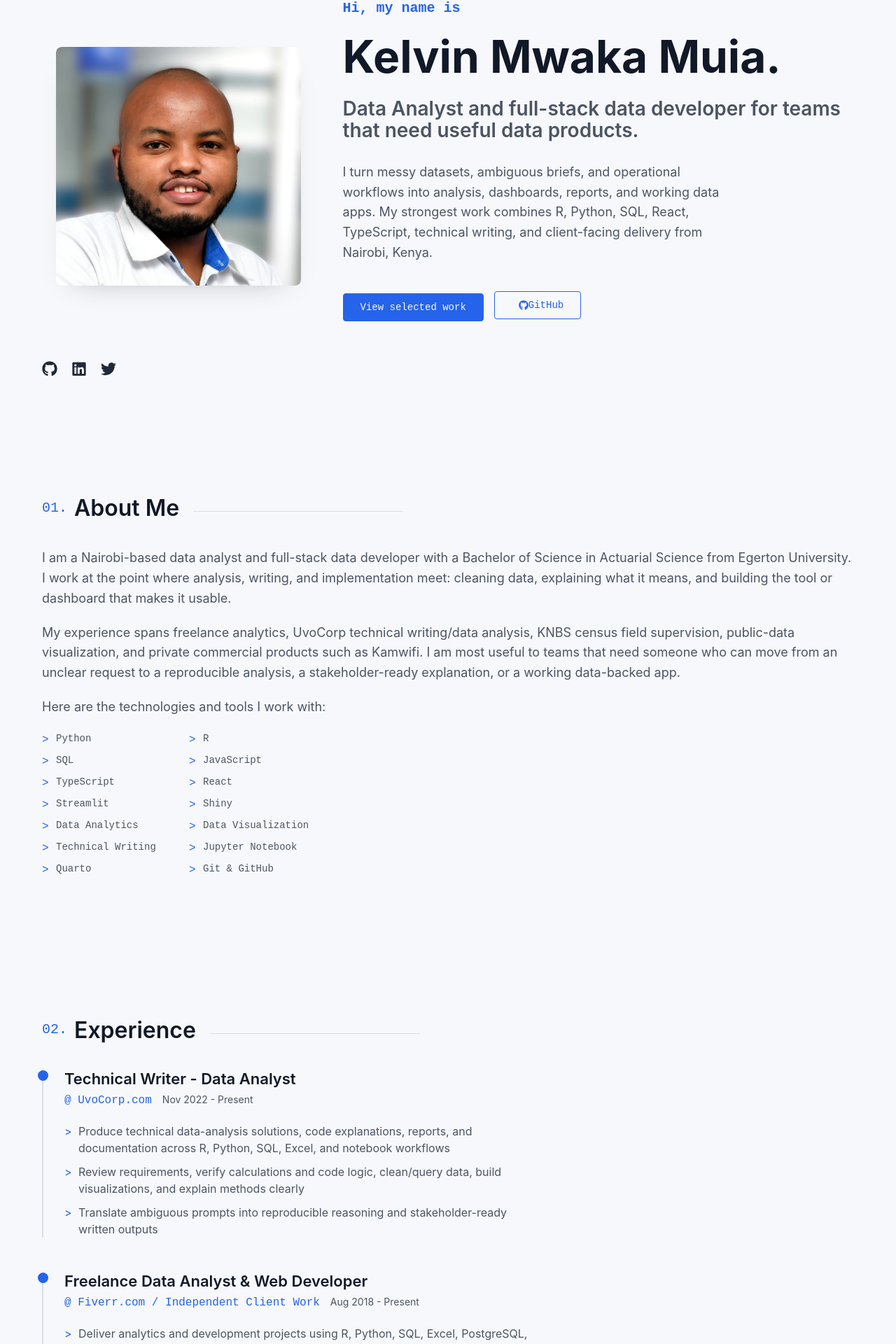
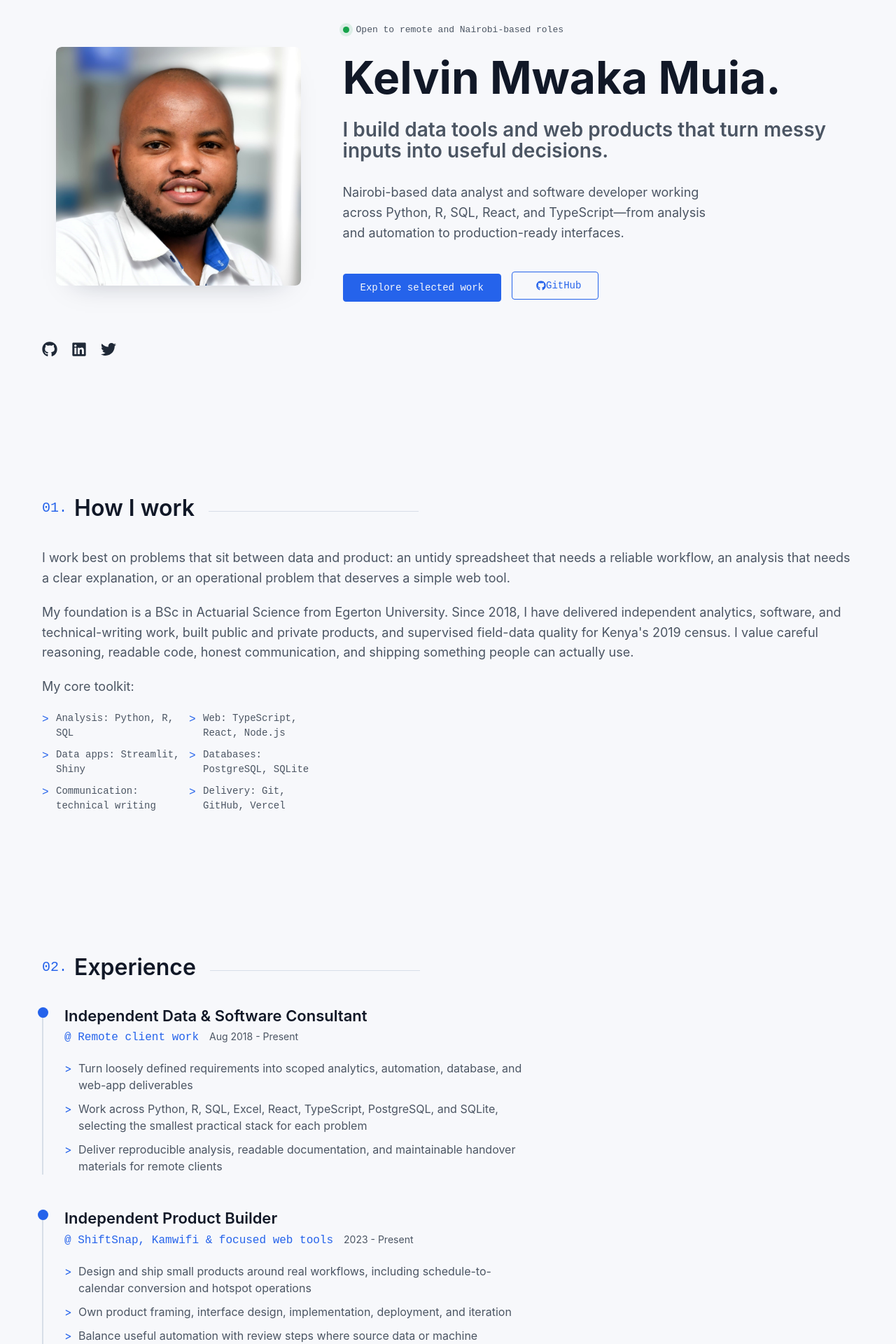
Before and after one commit to kelvinmmuia/personal-website, a React (Vite) app: page / in a window 1280 px wide. Shown: the part 134-2054 px from the top of the page at 70% size. Built offline with nearby package versions, Linux system fonts and the light colour scheme.

Commit message:
Refocus portfolio around shipped data products

```diff
--- a/index.html
+++ b/index.html
@@ -4,9 +4,9 @@
     <meta charset="UTF-8" />
     <link rel="icon" type="image/svg+xml" href="%BASE_URL%favicon.svg" />
     <meta name="viewport" content="width=device-width, initial-scale=1.0" />
-    <meta name="description" content="Kelvin Mwaka Muia - Data analyst and full-stack data developer building dashboards, reports, and data apps for teams and clients." />
+    <meta name="description" content="Kelvin Mwaka Muia is a Nairobi-based data analyst and software developer building useful data tools and web products with Python, R, SQL, React, and TypeScript." />
     <meta name="theme-color" content="#f7f8fb" />
-    <title>Kelvin Mwaka Muia - Data Analyst and Full-Stack Data Developer</title>
+    <title>Kelvin Mwaka Muia | Data Analyst & Software Developer</title>
   </head>
   <body>
     <div id="root"></div>
--- a/src/App.css
+++ b/src/App.css
@@ -319,6 +319,24 @@ img {
   margin-bottom: 20px;
 }
 
+.availability {
+  display: inline-flex;
+  align-items: center;
+  gap: 10px;
+  margin-bottom: 20px;
+  color: var(--gray);
+  font-family: var(--font-mono);
+  font-size: 13px;
+}
+
+.availability span {
+  width: 9px;
+  height: 9px;
+  border-radius: 50%;
+  background: #16a34a;
+  box-shadow: 0 0 0 5px rgba(22, 163, 74, 0.12);
+}
+
 .name {
   font-size: clamp(36px, 7vw, 64px);
   font-weight: 700;
@@ -523,6 +541,16 @@ img {
   transform: translateY(-4px);
   box-shadow: 0 24px 46px -30px rgba(15, 23, 42, 0.45);
   border-color: rgba(37, 99, 235, 0.28);
+}
+
+.project-card:first-child {
+  grid-column: span 2;
+  border-color: rgba(37, 99, 235, 0.35);
+  background: linear-gradient(135deg, #ffffff 0%, #f4f7ff 100%);
+}
+
+.project-card:first-child .project-proof-panel {
+  background: linear-gradient(135deg, #dbeafe 0%, #eef2ff 100%);
 }
 
 .project-image-wrapper {
@@ -824,6 +852,9 @@ img {
 }
 
 @media (max-width: 768px) {
+  .project-card:first-child {
+    grid-column: span 1;
+  }
   .mobile-menu-btn {
     display: block;
   }
--- a/src/components/About.tsx
+++ b/src/components/About.tsx
@@ -2,42 +2,33 @@ import { FC } from 'react';
 
 const About: FC<{ id: string }> = ({ id }) => {
   const skills = [
-    'Python',
-    'R',
-    'SQL',
-    'JavaScript',
-    'TypeScript',
-    'React',
-    'Streamlit',
-    'Shiny',
-    'Data Analytics',
-    'Data Visualization',
-    'Technical Writing',
-    'Jupyter Notebook',
-    'Quarto',
-    'Git & GitHub',
+    'Analysis: Python, R, SQL',
+    'Web: TypeScript, React, Node.js',
+    'Data apps: Streamlit, Shiny',
+    'Databases: PostgreSQL, SQLite',
+    'Communication: technical writing',
+    'Delivery: Git, GitHub, Vercel',
   ];
 
   return (
     <section id={id} className="section about">
       <div className="container">
         <h2 className="section-title">
-          <span>01.</span> About Me
+          <span>01.</span> How I work
         </h2>
         <div className="about-content">
           <div className="about-text">
             <p>
-              I am a Nairobi-based data analyst and full-stack data developer with a Bachelor of Science in Actuarial Science
-              from Egerton University. I work at the point where analysis, writing, and implementation meet: cleaning data,
-              explaining what it means, and building the tool or dashboard that makes it usable.
+              I work best on problems that sit between data and product: an untidy spreadsheet that needs a reliable workflow,
+              an analysis that needs a clear explanation, or an operational problem that deserves a simple web tool.
             </p>
             <p>
-              My experience spans freelance analytics, UvoCorp technical writing/data analysis, KNBS census field supervision,
-              public-data visualization, and private commercial products such as Kamwifi. I am most useful to teams that need someone
-              who can move from an unclear request to a reproducible analysis, a stakeholder-ready explanation, or a working data-backed app.
+              My foundation is a BSc in Actuarial Science from Egerton University. Since 2018, I have delivered independent analytics,
+              software, and technical-writing work, built public and private products, and supervised field-data quality for Kenya's 2019 census.
+              I value careful reasoning, readable code, honest communication, and shipping something people can actually use.
             </p>
             <p>
-              Here are the technologies and tools I work with:
+              My core toolkit:
             </p>
             <ul className="skills-list">
               {skills.map((skill, index) => (
--- a/src/components/Contact.tsx
+++ b/src/components/Contact.tsx
@@ -54,23 +54,14 @@ const Contact: FC<{ id: string }> = ({ id }) => {
         <div className="contact-content">
           <div className="contact-text">
             <p>
-              I am open to data analyst, BI/reporting, full-stack data app, AI evaluation, consultancy, and contractor roles.
-              The fastest way to reach me is email or phone.
+              I am interested in data analyst, analytics engineering, technical product, and software roles where I can combine analysis with implementation.
+              I also take on carefully scoped contract work. The fastest way to reach me is email.
             </p>
 
             <div className="contact-info">
               <p><strong>Email:</strong></p>
               <a href="mailto:kelvinmwaka@gmail.com" className="email-link">
                 kelvinmwaka@gmail.com
-              </a>
-              <br />
-              <a href="mailto:kelvinmwakamuia@gmail.com" className="email-link">
-                kelvinmwakamuia@gmail.com
-              </a>
-
-              <p style={{ marginTop: '20px' }}><strong>Phone:</strong></p>
-              <a href="tel:+254728450288" className="email-link">
-                +254 728 450 288
               </a>
 
               <p style={{ marginTop: '20px' }}><strong>Location:</strong></p>
--- a/src/components/Experience.tsx
+++ b/src/components/Experience.tsx
@@ -3,24 +3,24 @@ import { FC } from 'react';
 const experiences = [
   {
     id: 1,
-    role: 'Technical Writer - Data Analyst',
-    company: 'UvoCorp.com',
-    period: 'Nov 2022 - Present',
+    role: 'Independent Data & Software Consultant',
+    company: 'Remote client work',
+    period: 'Aug 2018 - Present',
     description: [
-      'Produce technical data-analysis solutions, code explanations, reports, and documentation across R, Python, SQL, Excel, and notebook workflows',
-      'Review requirements, verify calculations and code logic, clean/query data, build visualizations, and explain methods clearly',
-      'Translate ambiguous prompts into reproducible reasoning and stakeholder-ready written outputs',
+      'Turn loosely defined requirements into scoped analytics, automation, database, and web-app deliverables',
+      'Work across Python, R, SQL, Excel, React, TypeScript, PostgreSQL, and SQLite, selecting the smallest practical stack for each problem',
+      'Deliver reproducible analysis, readable documentation, and maintainable handover materials for remote clients',
     ],
   },
   {
     id: 2,
-    role: 'Freelance Data Analyst & Web Developer',
-    company: 'Fiverr.com / Independent Client Work',
-    period: 'Aug 2018 - Present',
+    role: 'Independent Product Builder',
+    company: 'ShiftSnap, Kamwifi & focused web tools',
+    period: '2023 - Present',
     description: [
-      'Deliver analytics and development projects using R, Python, SQL, Excel, PostgreSQL, MySQL, SQLite, React, TypeScript, PHP, and GitHub',
-      'Build data apps, dashboards, database-backed tools, and private commercial products from ambiguous client briefs',
-      'Publish public projects in machine learning, forecasting, decision theory, geospatial analysis, Kenyan public data, and database applications',
+      'Design and ship small products around real workflows, including schedule-to-calendar conversion and hotspot operations',
+      'Own product framing, interface design, implementation, deployment, and iteration',
+      'Balance useful automation with review steps where source data or machine extraction can be imperfect',
     ],
   },
   {
--- a/src/components/Hero.tsx
+++ b/src/components/Hero.tsx
@@ -18,12 +18,11 @@ const Hero: FC<{ id: string }> = ({ id }) => {
           </div>
 
           <div className="hero-content">
-            <h4 className="greeting">Hi, my name is</h4>
+            <div className="availability"><span aria-hidden="true" /> Open to remote and Nairobi-based roles</div>
             <h1 className="name">Kelvin Mwaka Muia.</h1>
-            <h2 className="title">Data Analyst and full-stack data developer for teams that need useful data products.</h2>
+            <h2 className="title">I build data tools and web products that turn messy inputs into useful decisions.</h2>
             <p className="description">
-              I turn messy datasets, ambiguous briefs, and operational workflows into analysis, dashboards, reports, and working data apps.
-              My strongest work combines R, Python, SQL, React, TypeScript, technical writing, and client-facing delivery from Nairobi, Kenya.
+              Nairobi-based data analyst and software developer working across Python, R, SQL, React, and TypeScript—from analysis and automation to production-ready interfaces.
             </p>
             <div className="cta-buttons">
               <a
@@ -34,7 +33,7 @@ const Hero: FC<{ id: string }> = ({ id }) => {
                   document.getElementById('projects')?.scrollIntoView({ behavior: 'smooth' });
                 }}
               >
-                View selected work
+                Explore selected work
               </a>
               <a
                 href="https://github.com/kelvinmmuia"
--- a/src/components/Projects.tsx
+++ b/src/components/Projects.tsx
@@ -9,53 +9,51 @@ type Project = {
   github?: string;
   demo?: string;
   image?: string;
-  proof: 'Public repo' | 'Live app' | 'Private product';
+  proof: 'Public repo' | 'Live app · private source' | 'Private product';
 };
 
 const projects: Project[] = [
   {
     id: 1,
+    title: 'ShiftSnap',
+    summary: 'A privacy-friendly schedule parser that turns screenshots or pasted shift text into editable events, a weekly summary, and an import-ready calendar file.',
+    technologies: ['TypeScript', 'React', 'OCR workflow', 'Calendar export', 'Vercel'],
+    demo: 'https://shiftsnap-phi.vercel.app/',
+    proof: 'Live app · private source',
+  },
+  {
+    id: 2,
     title: 'Kamwifi',
-    summary: 'Commercial WiFi monetization and operations product for hotspot access, customer workflows, and network-admin visibility.',
+    summary: 'A commercial hotspot platform connecting customer access, payments, network operations, and admin visibility for WiFi operators.',
     technologies: ['Product', 'MikroTik', 'Payments', 'Dashboards', 'Operations'],
     demo: 'https://kamwifi.co.ke/',
     proof: 'Private product',
   },
   {
-    id: 2,
+    id: 3,
     title: 'CLOApp - Course Learning Outcomes',
-    summary: 'No signup. No login. Start mapping. Build course learning outcomes, weekly topics, assessments, and coverage matrices in a focused workspace with exportable outputs.',
+    summary: 'A focused curriculum-mapping workspace for aligning learning outcomes, weekly topics, assessments, and coverage, with no account required.',
     technologies: ['React', 'TypeScript', 'Curriculum mapping', 'Exports', 'Vercel'],
     demo: 'https://cloapp-gamma.vercel.app/',
-    proof: 'Live app',
+    proof: 'Live app · private source',
   },
   {
-    id: 3,
+    id: 4,
     title: 'Movie Database Management System',
-    summary: 'Streamlit and SQLite database application for movie catalog management, relationships, and search workflows.',
+    summary: 'A deployed Streamlit and SQLite application for managing a relational movie catalogue and searching across connected records.',
     technologies: ['Python', 'Streamlit', 'SQLite', 'Data app', 'Search'],
     github: 'https://github.com/kelvinmmuia/MoviesDBapp',
     demo: 'https://moviesdbapp.streamlit.app/',
-    proof: 'Live app',
+    proof: 'Public repo',
   },
   {
-    id: 4,
+    id: 5,
     title: 'SVM Custom Implementation',
     summary: 'Support Vector Machine workflows for regression and classification with Linear, RBF, Polynomial, and Sigmoid kernels.',
     technologies: ['Python', 'Machine Learning', 'NumPy', 'Pandas', 'Model evaluation'],
     github: 'https://github.com/kelvinmmuia/SVM-python-custom',
     demo: 'https://github.com/kelvinmmuia/SVM-python-custom',
     image: '/SVM_Custom_Implementation.png',
-    proof: 'Public repo',
-  },
-  {
-    id: 5,
-    title: 'Kenyan Climate Data Timeseries',
-    summary: 'Forecasting and visualization workflows for Kenyan rainfall and temperature data.',
-    technologies: ['Python', 'R', 'Forecasting', 'Visualization', 'Data cleaning'],
-    github: 'https://github.com/kelvinmmuia/Kenyan_Climate_Data_Timeseries',
-    demo: 'https://github.com/kelvinmmuia/Kenyan_Climate_Data_Timeseries/blob/main/annfittedvsactualvalues.png',
-    image: '/Kenyan_Climate_Data_Timeseries.png',
     proof: 'Public repo',
   },
   {
@@ -66,26 +64,6 @@ const projects: Project[] = [
     github: 'https://github.com/kelvinmmuia/KPHC2019andKenyanCountiesData',
     demo: 'https://kelvinmwakamuia.shinyapps.io/KPHC2019andKenyanCountiesData/',
     image: '/Kenya_Population_Housing_Census.png',
-    proof: 'Live app',
-  },
-  {
-    id: 7,
-    title: 'Kenya Employment Analysis',
-    summary: 'Analysis of employment trends in Kenya from 2010 to 2019 across sectors and reporting outputs.',
-    technologies: ['R', 'Python', 'Statistics', 'Visualization', 'Reporting'],
-    github: 'https://github.com/kelvinmmuia/Total_estimated_employment_in_kenya_2010_2019',
-    demo: 'https://github.com/kelvinmmuia/Total_estimated_employment_in_kenya_2010_2019/blob/main/total_estimated_employment.pdf',
-    image: '/Kenya_Employment_Analysis.png',
-    proof: 'Public repo',
-  },
-  {
-    id: 8,
-    title: 'Optimal Stopping Problem',
-    summary: 'Decision-theory explanation and implementation of the Secretary Problem and house-hunting scenario.',
-    technologies: ['Statistics', 'Algorithms', 'Explanation', 'HTML', 'Python'],
-    github: 'https://github.com/kelvinmmuia/TheOptimalStoppingProblem',
-    demo: 'https://github.com/kelvinmmuia/TheOptimalStoppingProblem',
-    image: '/Optimal_Stopping_Problem.png',
     proof: 'Public repo',
   },
 ];
@@ -106,7 +84,7 @@ const Projects: FC<{ id: string }> = ({ id }) => {
           <span>03.</span> Selected Work
         </h2>
         <p className="section-intro">
-          A few public projects, live tools, and private products I can discuss without exposing client code.
+          Six projects that show how I move from a real problem to a usable product, analysis, or deployed data application.
         </p>
 
         <div className="projects-grid">
```
